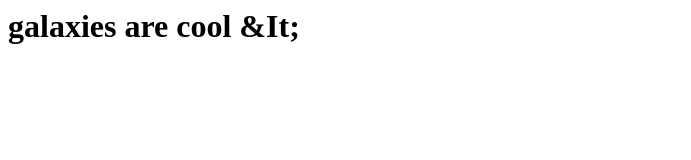
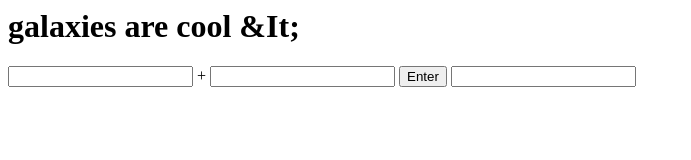
Before and after one commit to DarkGalaxy-net/DarkGalaxy-net.github.io, a plain HTML site: page index.html in a window 1280 px wide. Shown: the whole page, without its empty margins (0-691 px from the left). Drawn offline with Linux system fonts and the light colour scheme.

Commit message:
Update index.html

```diff
--- a/index.html
+++ b/index.html
@@ -4,3 +4,16 @@
 <h1>galaxies are cool &ampIt;</h1>
 </body>
 </html>
+
+<html>
+<body>
+<form onSubmit="return false;">
+   <input type="text" name="input1"> +
+   <input type="text" name="input2">
+   <input type="button" value="Enter"
+    onclick="this.form.output.value =
+ this.form.input1.value + this.form.input2.value;">
+   <input type="text" name="output">
+   </form>
+   </body>
+</html>
```
